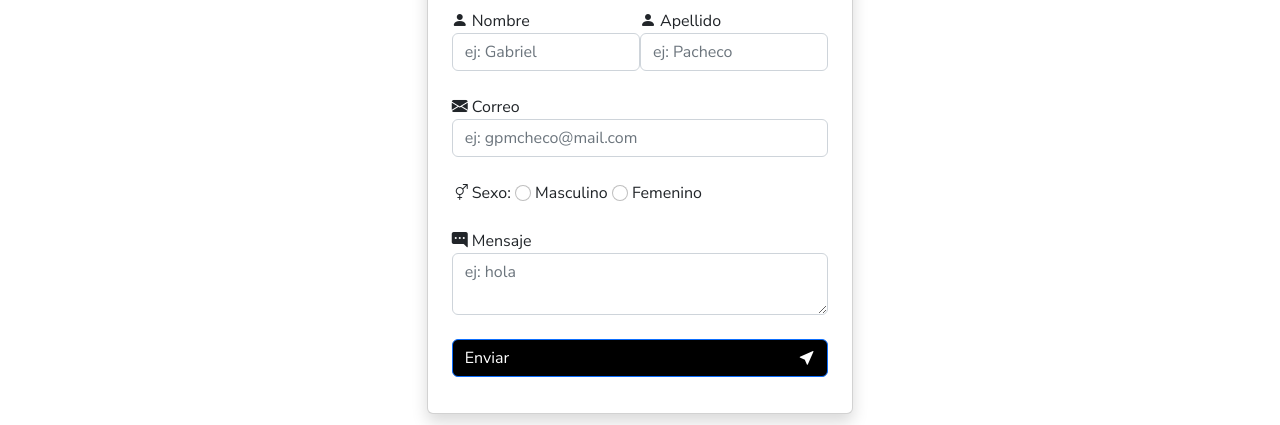
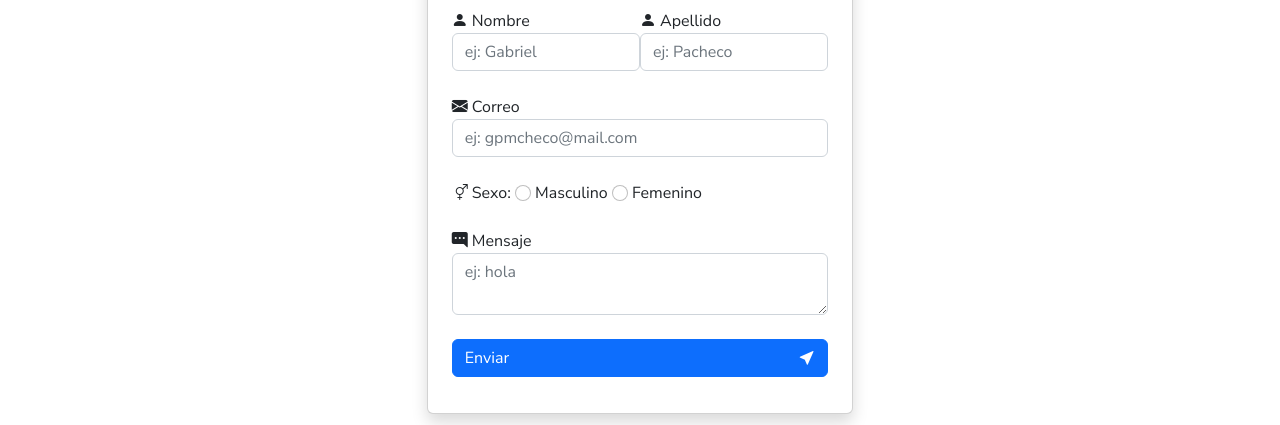
Before and after one commit to axelalva2023/proyecto-pizza-boy, a website: page pages/contacto.html in a window 1280 px wide. Shown: the part 375-800 px from the top of the page. Drawn offline with nearby package versions, Linux system fonts and the light colour scheme; a web font is replaced by a local one.

Commit message:
cambiando de colo button

```diff
--- a/scss/base/_generales.scss
+++ b/scss/base/_generales.scss
@@ -12,9 +12,7 @@
 .menu-color {
     background-color: $color-principal;
 }
-button{
-    background-color: $color-principal !important;
-}
+
 .navbar-toggler {
     background-color: $color-secundario;
 }
```
Also changed, not shown: css/estilos.css.
